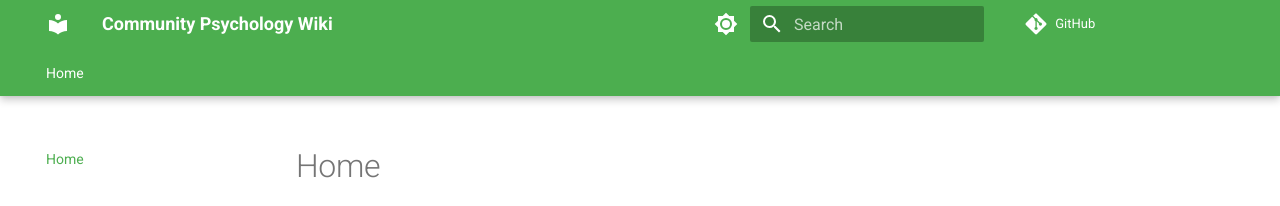
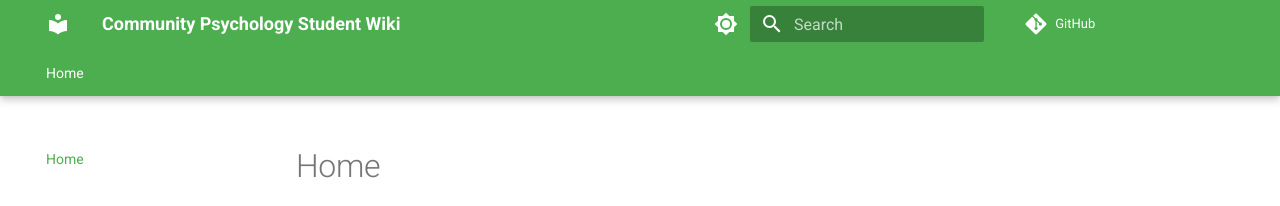
Before and after one commit to studentwiki/studentwiki.github.io, an MkDocs documentation site: the page built from docs/index.md, in a window 1280 px wide. Shown: the top 206 px of the page. Built offline with MkDocs 1.6.1 and Material for MkDocs 9.7.7, drawn with Linux system fonts in a browser that asks for light colours; comment, search, counter and statistics services are not loaded.

Commit message:
site name

```diff
--- a/mkdocs.yml
+++ b/mkdocs.yml
@@ -1,4 +1,4 @@
-site_name: Community Psychology Wiki
+site_name: Community Psychology Student Wiki
 site_url: https://gra3wy.github.io/
 repo_url: https://github.com/gra3wy/gra3wy.github.io
 site_dir: 'site'
```
